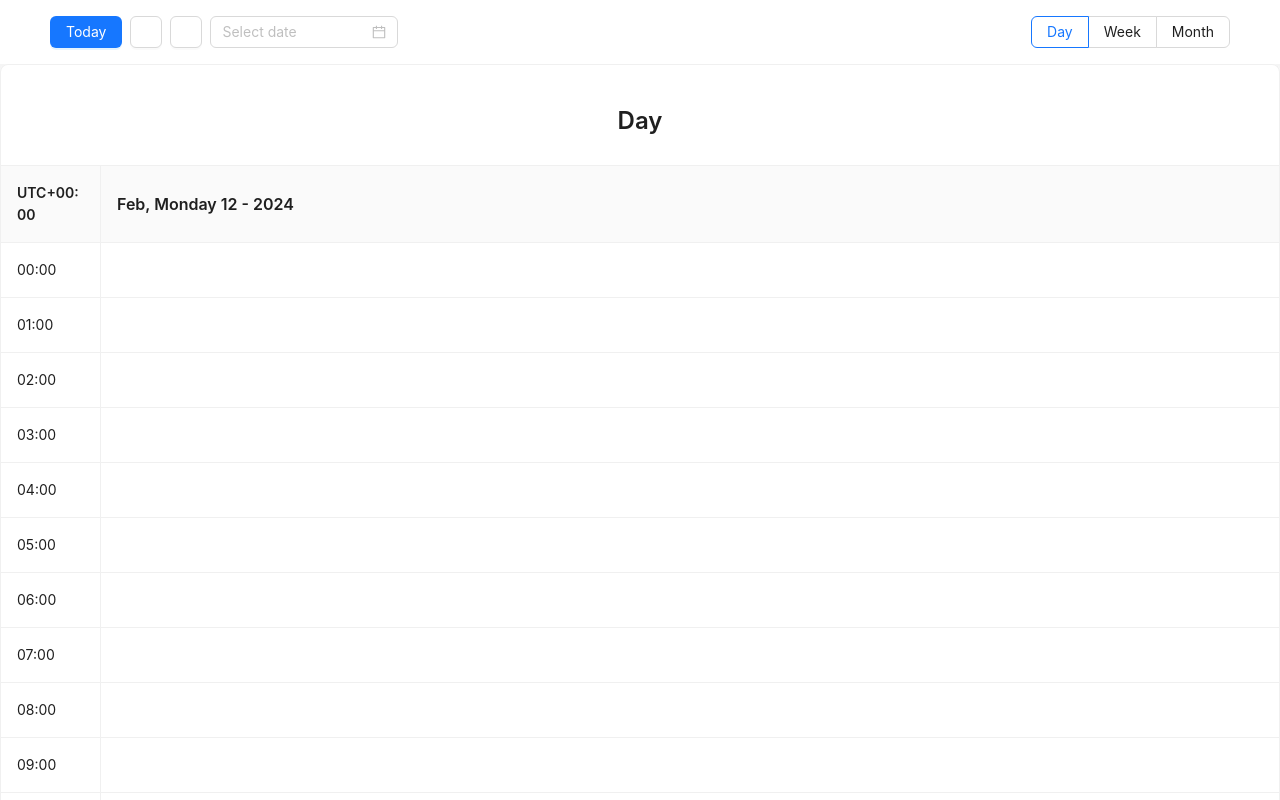
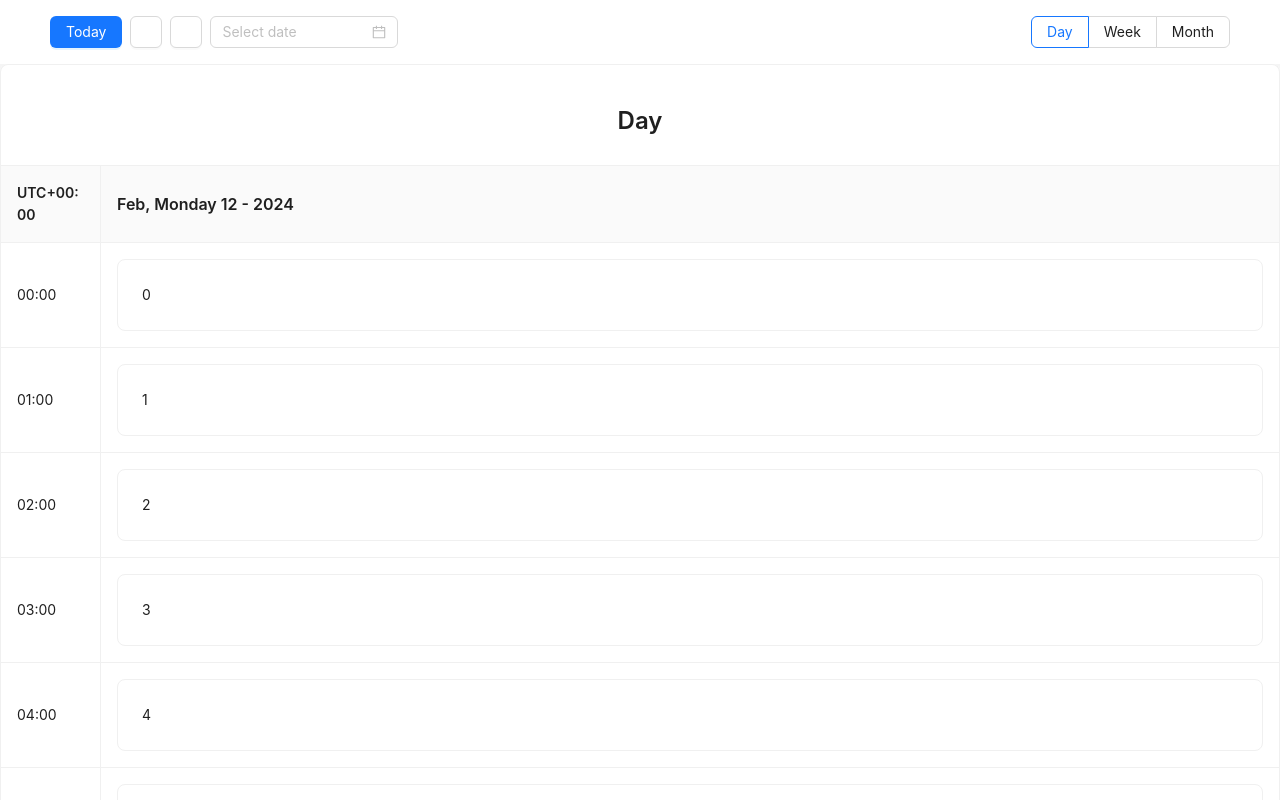
Before and after one commit to madalejo/antd-calendar, a React (Vite) app: page / in a window 1280 px wide. Shown: the top 800 px of the page. Built offline with nearby package versions, Linux system fonts and the light colour scheme; some icons are missing.

Commit message:
implement dnd functionality

```diff
--- a/src/components/calendar/index.tsx
+++ b/src/components/calendar/index.tsx
@@ -1,8 +1,13 @@
-import { FC, JSX } from "react"
+import { FC, JSX, useState } from "react"
 import { Table, Typography } from "antd"
+
 import dayjs from "dayjs"
 import utc from 'dayjs/plugin/utc'
 import timezone from "dayjs/plugin/timezone"
+
+import { DndProvider } from "react-dnd"
+import { HTML5Backend } from "react-dnd-html5-backend"
+import DraggableCell from "@components/tableCell"
 
 dayjs.extend(utc)
 dayjs.extend(timezone)
@@ -14,7 +19,62 @@ const TODAY = {
     tz: dayjs().format('zZ')
 }
 
+interface DayItemDataType {
+    key: string
+    value: number
+    values?: number[]
+}
+
 export const Day: FC = (): JSX.Element => {
+    const [dayData, setDayData] = useState<DayItemDataType[]>([...Array(24)].map((_, idx) => {
+        const formatDigit = idx.toString().padStart(2, '0')
+        return {
+            key: formatDigit + ":00",
+            value: idx
+        }
+    }))
+
+    const handleCellDrop = (item: any, toRowIndex: number, toColIndex: number) => {
+        setDayData((prevData) => {
+            const updatedData = [...prevData]
+            const draggedItem = updatedData[item.rowIndex]
+            const targetItem = updatedData[toRowIndex]
+
+            // Swap the values only for the second column
+            if (item.colIndex === 1 && toColIndex === 1) {
+              const tempValue = draggedItem.value
+              draggedItem.value = targetItem.value
+              targetItem.value = tempValue
+            }
+
+            return updatedData
+          })
+          /* setDayData((prevData) => {
+            const updatedData = [...prevData];
+            const draggedItem = updatedData[item.rowIndex];
+            const targetItem = updatedData[toRowIndex];
+
+            // Check if both the source and target columns are in the second column
+            if (item.colIndex === 1 && toColIndex === 1) {
+              // If the target cell already has values, add the dragged value
+              if (targetItem.values) {
+                targetItem.values.push(draggedItem.value);
+              } else {
+                // If the target cell is empty, create an array with the dragged value
+                targetItem.values = [draggedItem.value];
+              }
+
+              // If the source cell had only one value, make it empty
+              if (draggedItem.values && draggedItem.values.length === 1) {
+                draggedItem.values = undefined;
+              }
+            }
+        console.log('update: ', updatedData)
+            return updatedData;
+          }) */
+
+        console.log(`Cell Dropped from (${item.rowIndex}, ${item.colIndex}) to (${toRowIndex}, ${toColIndex})`)
+    }
 
     const columns = [
         {
@@ -35,28 +95,28 @@ export const Day: FC = (): JSX.Element => {
                     {TODAY.readable}
                 </Title>
             ),
-            key: "key"
+            key: "key",
+            render: (_: any, record: any, index: number) => (
+                <DraggableCell
+                    data={record.value}
+                    rowIndex={index}
+                    colIndex={1}
+                    onCellDrop={handleCellDrop}
+                />
+            ),
         }
     ]
 
-    const data = [...Array(24)].map((_, idx) => {
-        const formatDigit = idx.toString().padStart(2, '0')
     return (
-            {
-                key: formatDigit + ":00",
-                value: idx
-            }
-        )
-    })
-
-    return (
+        <DndProvider backend={HTML5Backend}>
             <Table
                 title={() => <Title level={3}>Day</Title>}
                 columns={columns}
-            dataSource={data}
+                dataSource={dayData}
                 pagination={false}
                 bordered
             />
+        </DndProvider>
     )
 }
 
--- /dev/null
+++ b/src/components/tableCell/index.tsx
@@ -0,0 +1,42 @@
+import { FC } from "react"
+import { useDrag, useDrop } from "react-dnd"
+import { Card } from "antd"
+
+interface DraggableCellProps {
+    data: string | number
+    rowIndex: number
+    colIndex: number
+    onCellDrop: (item: CellDropItem, toRowIndex: number, toColIndex: number) => void
+}
+
+interface CellDropItem {
+    rowIndex: number
+    colIndex: number
+    data: string | number
+}
+
+const DraggableCell: FC<DraggableCellProps> = ({ data, rowIndex, colIndex, onCellDrop}) => {
+    const [{ isDragging }, drag] = useDrag({
+        type: 'cell',
+        item: { rowIndex, colIndex, data },
+        collect: (monitor) => ({
+            isDragging: monitor.isDragging(),
+        }),
+    })
+
+    const [, drop] = useDrop({
+        accept: 'cell',
+        drop: (item: CellDropItem) => onCellDrop(item, rowIndex, colIndex),
+    })
+
+    return (
+        <Card
+            ref={ (node) => drag(drop(node)) }
+            style={{ opacity: isDragging ? 0.5 : 1 }}
+        >
+            { data }
+        </Card>
+    )
+}
+
+export default DraggableCell
```
Lines whose indentation alone changed are shown as unchanged.
